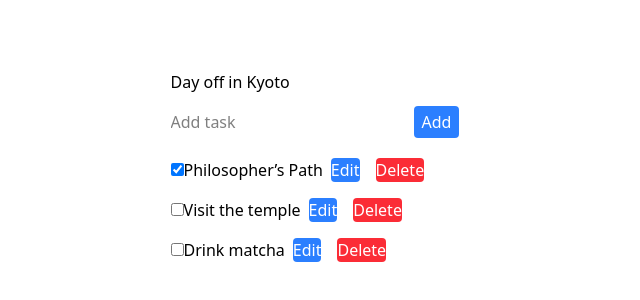
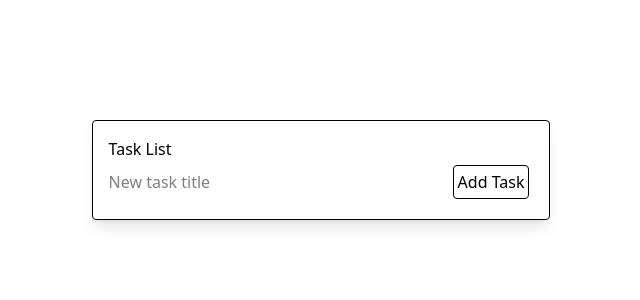
Before and after one commit to tigerbook73/learn-react, a React (Vite) app: page / in a window 1280 px wide. Shown: the part 230-530 px from the top of the page, without its empty margins (319-959 px from the left). Built offline with nearby package versions, Linux system fonts and the light colour scheme.

Commit message:
Add Todo component and integrate error boundary; remove Test component

```diff
--- a/package.json
+++ b/package.json
@@ -13,6 +13,7 @@
     "@hookform/resolvers": "^5.0.1",
     "react": "^19.1.0",
     "react-dom": "^19.1.0",
+    "react-error-boundary": "^6.0.0",
     "react-hook-form": "^7.57.0",
     "swr": "^2.3.3",
     "zod": "^3.25.46"
--- a/src/App.tsx
+++ b/src/App.tsx
@@ -1,9 +1,9 @@
-import StatefulForm from "./Components/Test";
+import Todo from "./Components/Todo";
 
 function App() {
   return (
     <div className="w-screen h-screen flex justify-center items-center">
-      <StatefulForm />
+      <Todo />
     </div>
   );
 }
--- a/src/Components/Test.tsx
+++ /dev/null
@@ -1,218 +0,0 @@
-import { createContext, useState, useContext, useReducer } from "react";
-
-/**
- * type definitions
- */
-
-interface Task {
-  id: number;
-  text: string;
-  done: boolean;
-}
-
-type TaskAction =
-  | {
-      type: "added";
-      id: number;
-      text: string;
-    }
-  | {
-      type: "changed";
-      task: Task;
-    }
-  | {
-      type: "deleted";
-      id: number;
-    }
-  | {
-      type: "string";
-    };
-
-/**
- * tasks reducer
- */
-function tasksReducer(tasks: Task[], action: TaskAction): Task[] {
-  switch (action.type) {
-    case "added": {
-      return [
-        ...tasks,
-        {
-          id: action.id,
-          text: action.text,
-          done: false,
-        },
-      ];
-    }
-    case "changed": {
-      return tasks.map((t) => {
-        if (t.id === action.task.id) {
-          return action.task;
-        } else {
-          return t;
-        }
-      });
-    }
-    case "deleted": {
-      return tasks.filter((t) => t.id !== action.id);
-    }
-    default: {
-      throw Error("Unknown action: " + action.type);
-    }
-  }
-}
-
-/**
- * Tasks Context
- */
-const TasksContext = createContext<Task[]>([]);
-function useTasks() {
-  return useContext(TasksContext);
-}
-
-/**
- * Tasks Dispatch Context
- */
-const TasksDispatchContext = createContext<React.Dispatch<TaskAction> | null>(null);
-function useTasksDispatch() {
-  return useContext(TasksDispatchContext);
-}
-
-/**
- * TasksProvider
- */
-function TasksProvider({ children }: { children: React.ReactNode }) {
-  const [tasks, dispatch] = useReducer(tasksReducer, initialTasks);
-
-  return (
-    <TasksContext value={tasks}>
-      <TasksDispatchContext value={dispatch}>{children}</TasksDispatchContext>
-    </TasksContext>
-  );
-}
-
-function AddTask() {
-  const [text, setText] = useState("");
-  const dispatch = useTasksDispatch();
-
-  return (
-    <>
-      <input placeholder="Add task" value={text} onChange={(e) => setText(e.target.value)} />
-      <button
-        className="m-3 px-2 py-1 bg-blue-500 text-white rounded"
-        onClick={() => {
-          setText("");
-          if (dispatch && text.trim() !== "") {
-            dispatch({
-              type: "added",
-              id: nextId++,
-              text: text,
-            });
-          }
-        }}
-      >
-        Add
-      </button>
-    </>
-  );
-}
-
-let nextId = 3;
-
-const initialTasks = [
-  { id: 0, text: "Philosopher’s Path", done: true },
-  { id: 1, text: "Visit the temple", done: false },
-  { id: 2, text: "Drink matcha", done: false },
-];
-
-function TaskList() {
-  const tasks = useTasks();
-  return (
-    <ul>
-      {tasks.map((task) => (
-        <li key={task.id}>
-          <Task task={task} />
-        </li>
-      ))}
-    </ul>
-  );
-}
-
-function Task({ task }: { task: Task }) {
-  const [isEditing, setIsEditing] = useState(false);
-  const dispatch = useTasksDispatch();
-  if (!dispatch) {
-    throw new Error("Task component must be used within a TasksProvider");
-  }
-  let taskContent;
-  if (isEditing) {
-    taskContent = (
-      <>
-        <input
-          value={task.text}
-          onChange={(e) => {
-            dispatch({
-              type: "changed",
-              task: {
-                ...task,
-                text: e.target.value,
-              },
-            });
-          }}
-        />
-        <button className="m-2 bg-blue-500 text-white rounded" onClick={() => setIsEditing(false)}>
-          Save
-        </button>
-      </>
-    );
-  } else {
-    taskContent = (
-      <>
-        {task.text}
-        <button className="m-2 bg-blue-500 text-white rounded" onClick={() => setIsEditing(true)}>
-          Edit
-        </button>
-      </>
-    );
-  }
-  return (
-    <label>
-      <input
-        type="checkbox"
-        checked={task.done}
-        onChange={(e) => {
-          dispatch({
-            type: "changed",
-            task: {
-              ...task,
-              done: e.target.checked,
-            },
-          });
-        }}
-      />
-      {taskContent}
-      <button
-        className="m-2 bg-red-500 text-white rounded"
-        onClick={() => {
-          dispatch({
-            type: "deleted",
-            id: task.id,
-          });
-        }}
-      >
-        Delete
-      </button>
-    </label>
-  );
-}
-
-export default function TaskApp() {
-  return (
-    <TasksProvider>
-      <div>
-        <h1>Day off in Kyoto</h1>
-        <AddTask />
-        <TaskList />
-      </div>
-    </TasksProvider>
-  );
-}
--- /dev/null
+++ b/src/Components/Todo.tsx
@@ -0,0 +1,163 @@
+import { useReducer, useState } from "react";
+import { ErrorBoundary } from "react-error-boundary";
+
+function ErrorFallback({ error, resetErrorBoundary }: { error: Error; resetErrorBoundary: () => void }) {
+  return (
+    <div role="alert">
+      <p>Something went wrong:</p>
+      <pre>{error.message}</pre>
+      <button onClick={resetErrorBoundary}>Try again</button>
+    </div>
+  );
+}
+
+export default function Test() {
+  return (
+    <ErrorBoundary
+      fallbackRender={ErrorFallback}
+      onError={(error, info) => {
+        console.error("Error caught by ErrorBoundary:", error);
+        console.error("Error info:", info);
+      }}
+      onReset={() => {
+        console.log("ErrorBoundary reset");
+      }}
+    >
+      <TaskList />
+    </ErrorBoundary>
+  );
+}
+
+interface Task {
+  id: number;
+  title: string;
+  completed: boolean;
+}
+
+type TaskAction =
+  | { type: "add"; title: string }
+  | { type: "update"; id: number; title: string }
+  | { type: "delete"; id: number }
+  | { type: "toggle"; id: number };
+
+function taskReducer(tasks: Task[], action: TaskAction): Task[] {
+  switch (action.type) {
+    case "add":
+      return [...tasks, { id: tasks.length + 1, title: action.title, completed: false }];
+    case "update":
+      return tasks.map((task) => (task.id === action.id ? { ...task, title: action.title } : task));
+    case "delete":
+      return tasks.filter((task) => task.id !== action.id);
+    case "toggle":
+      return tasks.map((task) => (task.id === action.id ? { ...task, completed: !task.completed } : task));
+    default:
+      return tasks;
+  }
+}
+
+function TaskList() {
+  const [tasks, dispatch] = useReducer(taskReducer, []);
+
+  return (
+    <div className="p-4 border rounded shadow-lg">
+      <h2>Task List</h2>
+      {tasks.map((task) => (
+        <Task key={task.id} task={task} action={dispatch} />
+      ))}
+      <NewTask action={dispatch} />
+    </div>
+  );
+}
+
+function Task({ task, action }: { task: Task; action: React.Dispatch<TaskAction> }) {
+  const [isEditing, setIsEditing] = useState(false);
+  const [newTitle, setNewTitle] = useState(task.title);
+
+  function handleEdit() {
+    setIsEditing(true);
+  }
+
+  function handleCancel() {
+    setIsEditing(false);
+    setNewTitle(task.title);
+  }
+
+  function handleSave() {
+    if (newTitle.trim()) {
+      action({ type: "update", id: task.id, title: newTitle });
+      setIsEditing(false);
+    }
+  }
+
+  function handleDelete() {
+    action({ type: "delete", id: task.id });
+  }
+
+  function handleToggle() {
+    action({ type: "toggle", id: task.id });
+  }
+
+  return (
+    <div>
+      <input type="checkbox" checked={task.completed} onChange={handleToggle} />
+      {isEditing ? (
+        <input
+          type="text"
+          value={newTitle}
+          className="m-1 p-1 w-80 border rounded"
+          onChange={(e) => setNewTitle(e.target.value)}
+        />
+      ) : (
+        <>
+          <span className="m-1 p-1 inline-block w-80 ">{task.title}</span>
+          <button className="m-1 p-1 border-1 rounded" onClick={handleEdit}>
+            Edit
+          </button>
+        </>
+      )}
+
+      {!isEditing && (
+        <button className="m-1 p-1 border-1 rounded" onClick={handleDelete}>
+          Delete
+        </button>
+      )}
+      {isEditing && (
+        <button className="m-1 p-1 border-1 rounded" onClick={handleSave}>
+          Save
+        </button>
+      )}
+      {isEditing && (
+        <button className="m-1 p-1 border-1 rounded" onClick={handleCancel}>
+          Cancel
+        </button>
+      )}
+    </div>
+  );
+}
+
+function NewTask({ action }: { action: React.Dispatch<TaskAction> }) {
+  const [title, setTitle] = useState("");
+
+  const handleSubmit = (e: React.FormEvent) => {
+    e.preventDefault();
+    if (title.trim()) {
+      action({ type: "add", title });
+      setTitle("");
+    }
+  };
+
+  return (
+    <form onSubmit={handleSubmit}>
+      <input
+        type="text"
+        value={title}
+        onChange={(e) => setTitle(e.target.value)}
+        placeholder="New task title"
+        className="w-85"
+      />
+      <button type="submit" className="m-1 p-1 border-1 rounded">
+        Add Task
+      </button>
+    </form>
+  );
+}
```
Also changed, not shown: 1 other file (tests, documents, lock files or other folders).
